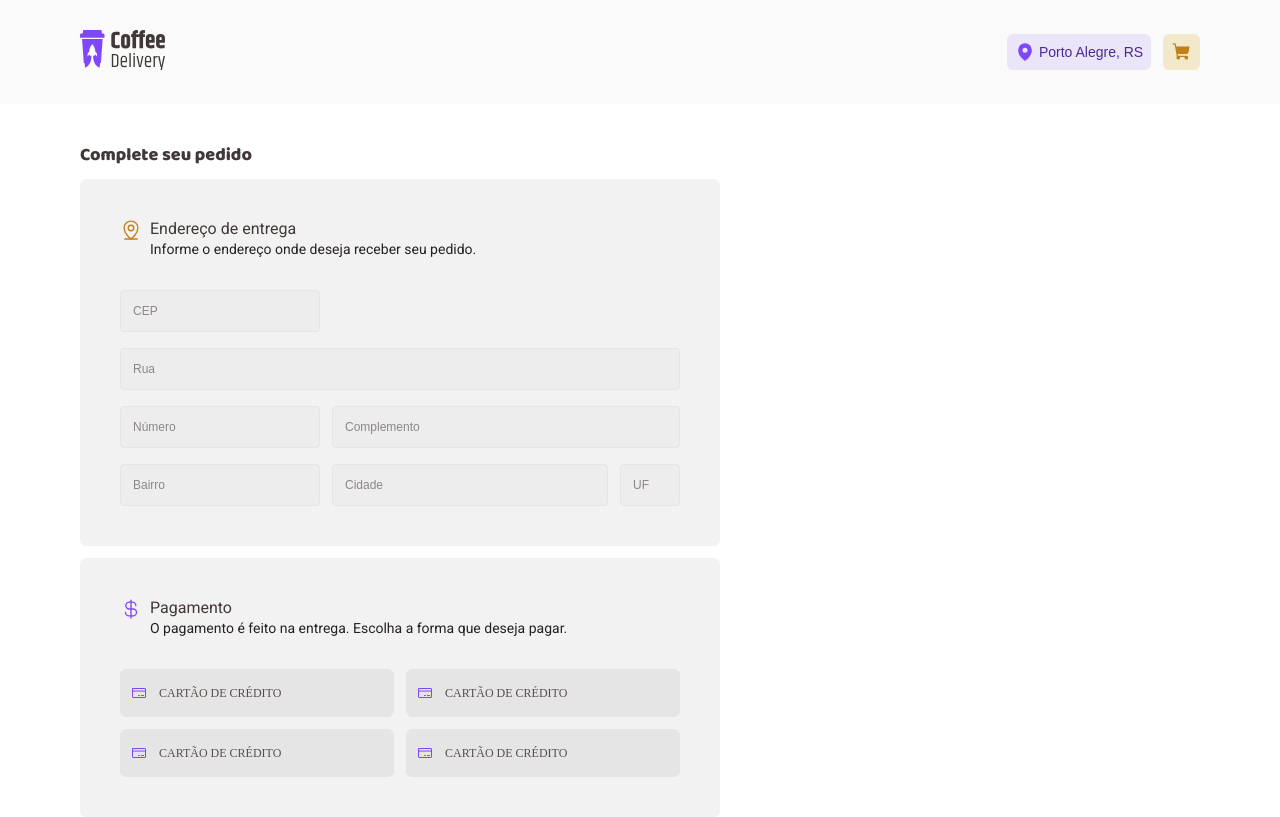
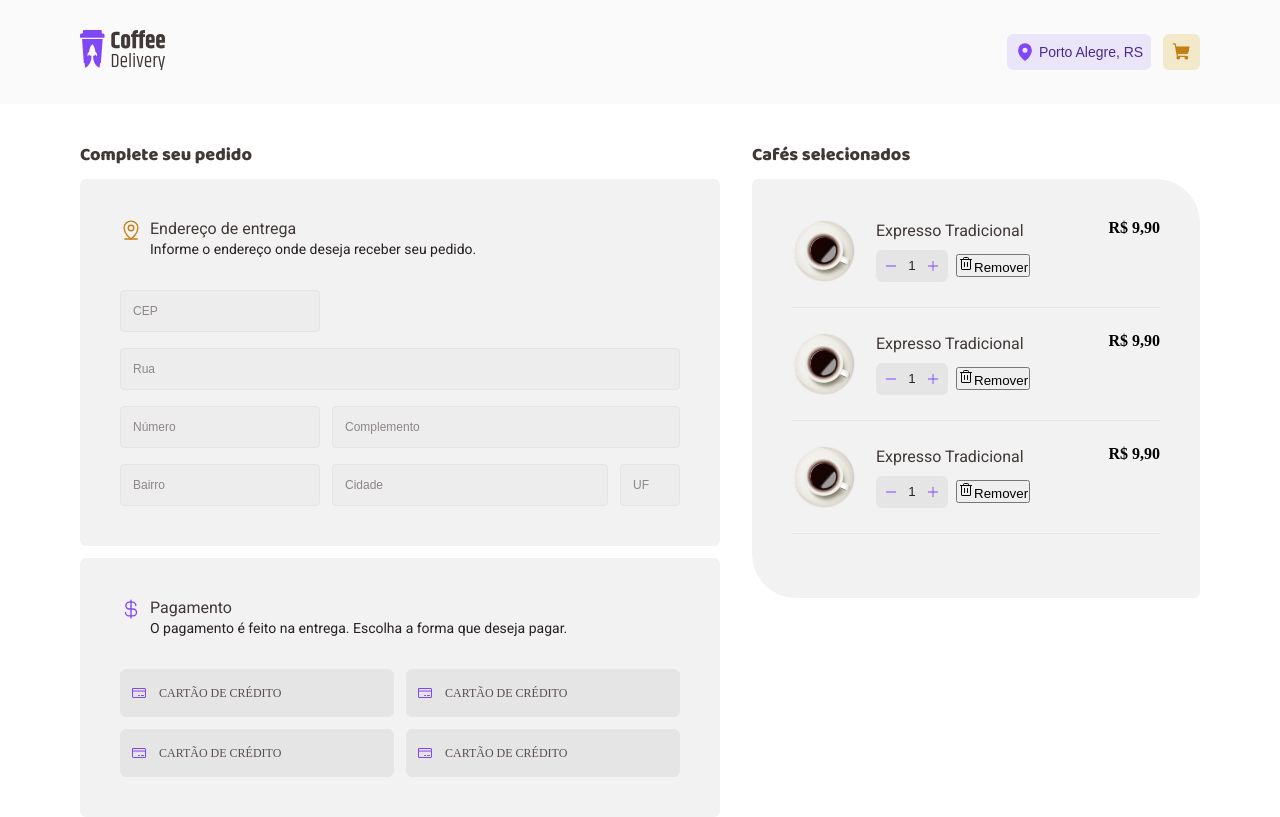
Before and after one commit to BManduca/projects-react-rocketseat, a React (Vite) app in the folder ProjectChallengeCoffeeDelivery/: page /CompleteOrder in a window 1280 px wide. Built offline with nearby package versions, Linux system fonts and the light colour scheme.

Commit message:
feat: create component coffee cart card and selected coffees and apply upgrade in component QuantityInput to style parts in cart card

```diff
--- a/ProjectChallengeCoffeeDelivery/src/components/QuantityInput/index.tsx
+++ b/ProjectChallengeCoffeeDelivery/src/components/QuantityInput/index.tsx
@@ -1,9 +1,13 @@
 import { Minus, Plus } from 'phosphor-react'
 import { IconWrapper, QuantityInputContainer } from './styles'
 
-export function QuantityInput() {
+interface QuantityInputProps {
+  size?: 'medium' | 'small'
+}
+
+export function QuantityInput({ size = 'medium' }: QuantityInputProps) {
   return (
-    <QuantityInputContainer>
+    <QuantityInputContainer size={size}>
       <IconWrapper>
         <Minus size={14} weight="fill" />
       </IconWrapper>
--- a/ProjectChallengeCoffeeDelivery/src/components/QuantityInput/styles.ts
+++ b/ProjectChallengeCoffeeDelivery/src/components/QuantityInput/styles.ts
@@ -1,6 +1,10 @@
-import { styled } from 'styled-components'
+import styled, { css } from 'styled-components'
 
-export const QuantityInputContainer = styled.div`
+interface QuantityInputContainerProps {
+  size?: 'medium' | 'small'
+}
+
+export const QuantityInputContainer = styled.div<QuantityInputContainerProps>`
   flex: 1;
   background: ${({ theme }) => theme.colors['base-button']};
   display: flex;
@@ -22,6 +26,18 @@
       outline: none;
     }
   }
+
+  ${({ size }) =>
+    size === 'medium' &&
+    css`
+      padding: 0.5rem;
+    `}
+
+  ${({ size }) =>
+    size === 'small' &&
+    css`
+      padding: 0.3rem 0.5rem;
+    `}
 `
 
 export const IconWrapper = styled.button.attrs({
--- /dev/null
+++ b/ProjectChallengeCoffeeDelivery/src/pages/CompleteOrder/components/CoffeeCartCard/index.tsx
@@ -0,0 +1,31 @@
+import {
+  ActionsContainer,
+  ButtonRemove,
+  CoffeeCartCardContainer,
+} from './styles'
+import American from '../../../../../public/coffees/americano.png'
+import { RegularText } from '../../../../components/Typography'
+import { QuantityInput } from '../../../../components/QuantityInput'
+import { Trash } from 'phosphor-react'
+
+export function CoffeeCartCard() {
+  return (
+    <CoffeeCartCardContainer>
+      <div>
+        <img src={American} alt="" />
+        <div>
+          <RegularText color="subtitle">Expresso Tradicional</RegularText>
+          <ActionsContainer>
+            <QuantityInput size="small" />
+            <ButtonRemove>
+              <Trash size={16} />
+              Remover
+            </ButtonRemove>
+          </ActionsContainer>
+        </div>
+      </div>
+
+      <p>R$ 9,90</p>
+    </CoffeeCartCardContainer>
+  )
+}
--- /dev/null
+++ b/ProjectChallengeCoffeeDelivery/src/pages/CompleteOrder/components/CoffeeCartCard/styles.ts
@@ -0,0 +1,44 @@
+import { styled } from 'styled-components'
+
+export const CoffeeCartCardContainer = styled.div`
+  width: 100%;
+  display: flex;
+  align-items: center;
+  justify-content: space-between;
+
+  border-bottom: 0.0625rem solid ${({ theme }) => theme.colors['base-button']};
+
+  padding-bottom: 1.5rem;
+  margin-bottom: 1.5rem;
+
+  > div {
+    display: flex;
+    align-items: center;
+    gap: 1.25rem;
+
+    img {
+      width: 4rem;
+      height: 4rem;
+    }
+  }
+
+  > p {
+    align-self: flex-start;
+    font-weight: 700;
+  }
+`
+
+export const ActionsContainer = styled.div`
+  margin-top: 0.5rem;
+  height: 2rem;
+  display: flex;
+  align-items: center;
+  gap: 0.5rem;
+
+  > div {
+    max-width: 4.5rem;
+    height: 100%;
+  }
+`
+
+export const ButtonRemove = styled.button``
--- /dev/null
+++ b/ProjectChallengeCoffeeDelivery/src/pages/CompleteOrder/components/SelectedCoffees/index.tsx
@@ -0,0 +1,19 @@
+import { TitleText } from '../../../../components/Typography'
+import { CoffeeCartCard } from '../CoffeeCartCard'
+import { DetailsContainer, SelectedCoffeesContainer } from './styles'
+
+export function SelectedCoffees() {
+  return (
+    <SelectedCoffeesContainer>
+      <TitleText size="xs" color="subtitle">
+        Cafés selecionados
+      </TitleText>
+
+      <DetailsContainer>
+        <CoffeeCartCard />
+        <CoffeeCartCard />
+        <CoffeeCartCard />
+      </DetailsContainer>
+    </SelectedCoffeesContainer>
+  )
+}
--- /dev/null
+++ b/ProjectChallengeCoffeeDelivery/src/pages/CompleteOrder/components/SelectedCoffees/styles.ts
@@ -0,0 +1,15 @@
+import styled from 'styled-components'
+import { SectionBaseStyle } from '../../styles'
+
+export const SelectedCoffeesContainer = styled.div`
+  display: flex;
+  flex-direction: column;
+  gap: 0.75rem;
+  width: 40rem;
+`
+
+export const DetailsContainer = styled(SectionBaseStyle)`
+  border-radius: 0.375rem 2.75rem 0.375rem 2.75rem;
+  display: flex;
+  flex-direction: column;
+`
--- a/ProjectChallengeCoffeeDelivery/src/pages/CompleteOrder/index.tsx
+++ b/ProjectChallengeCoffeeDelivery/src/pages/CompleteOrder/index.tsx
@@ -1,10 +1,12 @@
 import { CompleteOrderForm } from './components/CompleteOrderForm'
+import { SelectedCoffees } from './components/SelectedCoffees'
 import { CompleteOrderContainer } from './styles'
 
 export function CompleteOrderPage() {
   return (
     <CompleteOrderContainer className="container">
       <CompleteOrderForm />
+      <SelectedCoffees />
     </CompleteOrderContainer>
   )
 }
```
